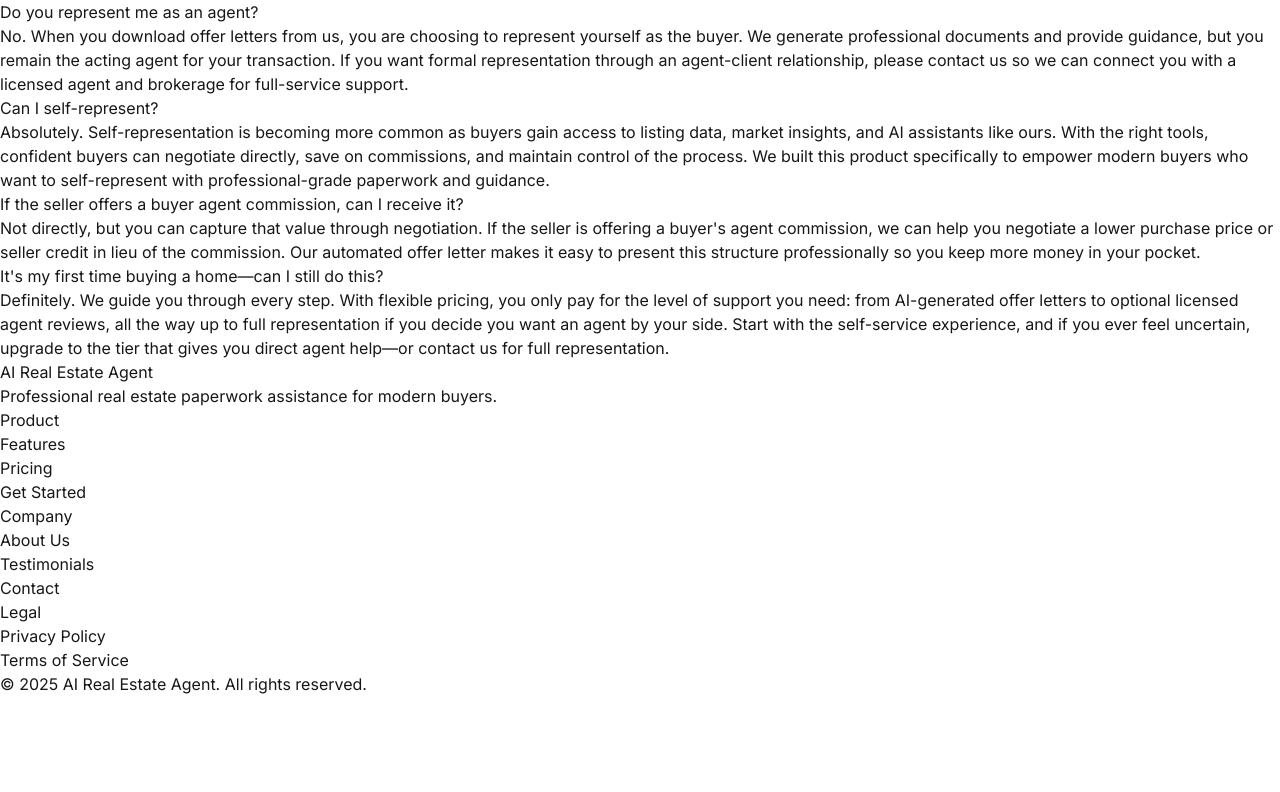
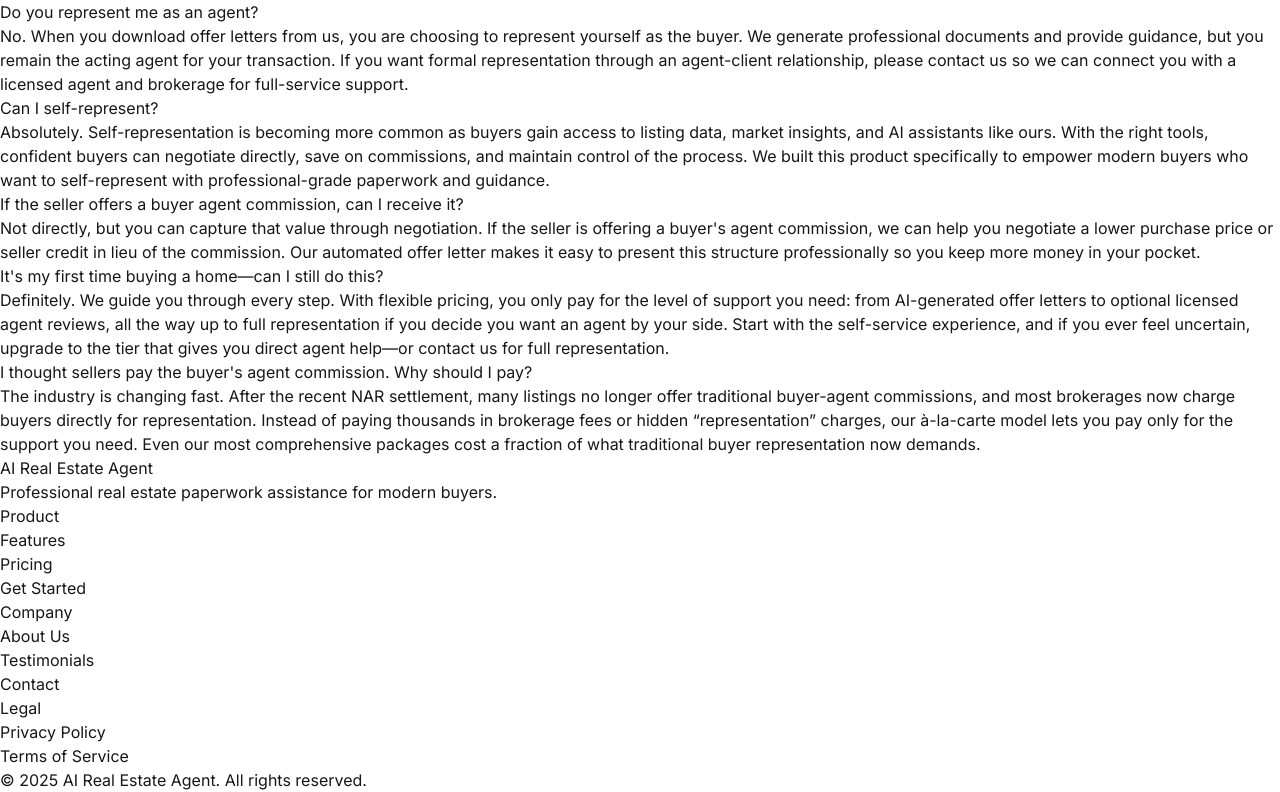
Before and after one commit to hudeintres/ai-real-estate-agent, a Next.js app in the folder apps/web/: page / in a window 1280 px wide. Shown: the part 1960-2752 px from the top of the page. Before the commit the page ends 2656 px from the top, so only its background shows below. Built offline with nearby package versions, Linux system fonts and the light colour scheme.

Commit message:
another FAQ

```diff
--- a/apps/web/src/app/page.tsx
+++ b/apps/web/src/app/page.tsx
@@ -425,6 +425,16 @@
                 tier that gives you direct agent help—or contact us for full representation.
               </p>
             </div>
+
+            <div className="bg-gray-50 border border-gray-200 rounded-lg p-6 shadow-sm">
+              <h3 className="text-2xl font-semibold text-gray-900 mb-3">I thought sellers pay the buyer&apos;s agent commission. Why should I pay?</h3>
+              <p className="text-gray-700 leading-relaxed">
+                The industry is changing fast. After the recent NAR settlement, many listings no longer offer traditional buyer-agent
+                commissions, and most brokerages now charge buyers directly for representation. Instead of paying thousands in
+                brokerage fees or hidden “representation” charges, our à-la-carte model lets you pay only for the support you need.
+                Even our most comprehensive packages cost a fraction of what traditional buyer representation now demands.
+              </p>
+            </div>
           </div>
         </div>
       </section>
```
